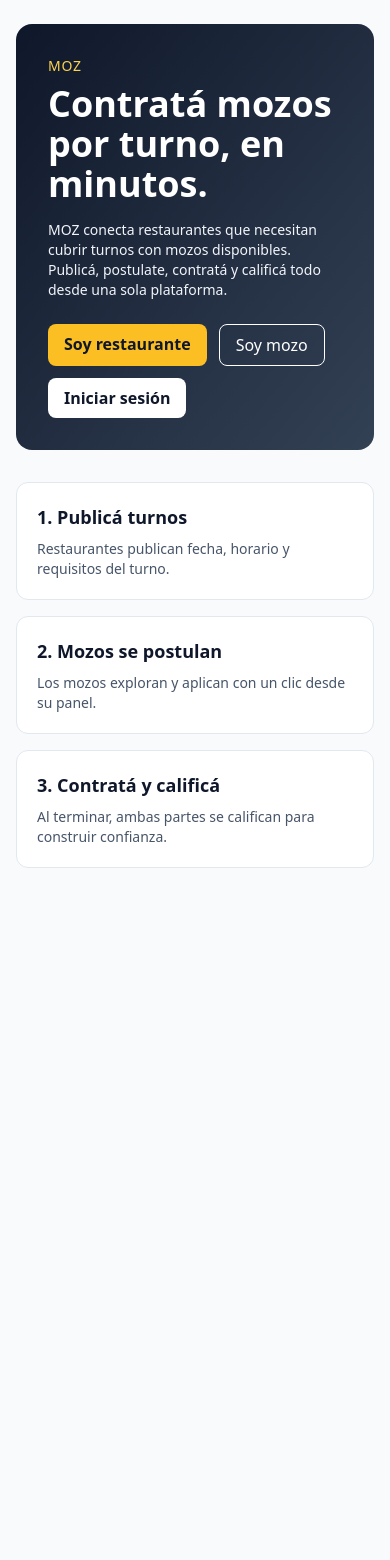
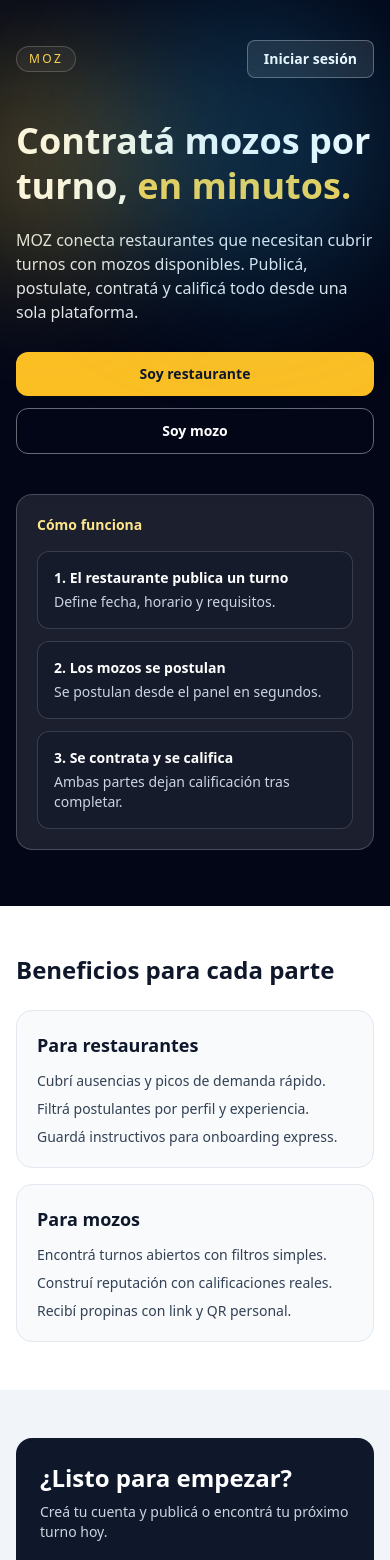
Before and after one commit to luisstroppi/moz, a Next.js app: page / in a window 390 px wide. Shown: the top 1560 px of the page. Before the commit the page ends 892 px from the top, so only its background shows below. Built offline with nearby package versions, Linux system fonts and the light colour scheme; no server answers.

Commit message:
feat: rediseñar landing full width y responsive

```diff
--- a/app/layout.tsx
+++ b/app/layout.tsx
@@ -14,9 +14,7 @@ export default function RootLayout({
   return (
     <html lang="es">
       <body>
-        <main className="mx-auto min-h-screen w-full max-w-6xl px-4 py-6 md:px-6">
-          {children}
-        </main>
+        <main className="min-h-screen w-full">{children}</main>
       </body>
     </html>
   );
--- a/app/page.tsx
+++ b/app/page.tsx
@@ -8,46 +8,114 @@ export default async function HomePage() {
   } = await supabase.auth.getUser();
 
   return (
-    <div className="space-y-8">
-      <section className="rounded-2xl bg-gradient-to-br from-slate-900 to-slate-700 p-8 text-white">
-        <p className="text-sm uppercase tracking-wider text-amber-300">MOZ</p>
-        <h1 className="mt-2 text-4xl font-bold">Contratá mozos por turno, en minutos.</h1>
-        <p className="mt-4 max-w-2xl text-sm text-slate-100">
+    <div className="bg-slate-950 text-white">
+      <section className="relative overflow-hidden px-4 pb-14 pt-10 sm:px-6 md:px-10 md:pt-14">
+        <div className="pointer-events-none absolute -left-20 top-10 h-60 w-60 rounded-full bg-amber-300/25 blur-3xl" />
+        <div className="pointer-events-none absolute right-0 top-0 h-72 w-72 rounded-full bg-sky-400/20 blur-3xl" />
+
+        <div className="mx-auto max-w-7xl">
+          <div className="mb-10 flex items-center justify-between">
+            <p className="rounded-full border border-white/20 bg-white/5 px-3 py-1 text-xs uppercase tracking-[0.2em] text-amber-300">
+              MOZ
+            </p>
+            <Link
+              href="/auth/login"
+              className="rounded-lg border border-white/30 bg-white/10 px-4 py-2 text-sm font-semibold text-white no-underline hover:bg-white/20"
+            >
+              {user ? "Ir al portal" : "Iniciar sesión"}
+            </Link>
+          </div>
+
+          <div className="grid items-center gap-10 md:grid-cols-2">
+            <div>
+              <h1 className="text-4xl font-bold leading-tight sm:text-5xl md:text-6xl">
+                Contratá mozos por turno,
+                <span className="text-amber-300"> en minutos.</span>
+              </h1>
+              <p className="mt-5 max-w-xl text-base text-slate-200 sm:text-lg">
                 MOZ conecta restaurantes que necesitan cubrir turnos con mozos disponibles. Publicá, postulate,
                 contratá y calificá todo desde una sola plataforma.
               </p>
-        <div className="mt-6 flex flex-wrap gap-3">
-          <Link href="/auth/signup?role=restaurant" className="rounded-lg bg-amber-400 px-4 py-2 font-semibold text-slate-900 no-underline">
+              <div className="mt-7 flex flex-col gap-3 sm:flex-row sm:flex-wrap">
+                <Link
+                  href="/auth/signup?role=restaurant"
+                  className="rounded-xl bg-amber-400 px-5 py-3 text-center text-sm font-bold text-slate-900 no-underline"
+                >
                   Soy restaurante
                 </Link>
-          <Link href="/auth/signup?role=waiter" className="rounded-lg border border-white px-4 py-2 text-white no-underline">
+                <Link
+                  href="/auth/signup?role=waiter"
+                  className="rounded-xl border border-white/40 bg-transparent px-5 py-3 text-center text-sm font-bold text-white no-underline"
+                >
                   Soy mozo
                 </Link>
-          {user ? (
-            <Link href="/auth/login" className="rounded-lg bg-white px-4 py-2 font-semibold text-slate-900 no-underline">
-              Ir al portal
-            </Link>
-          ) : (
-            <Link href="/auth/login" className="rounded-lg bg-white px-4 py-2 font-semibold text-slate-900 no-underline">
-              Iniciar sesión
-            </Link>
-          )}
+              </div>
+            </div>
+
+            <div className="rounded-2xl border border-white/20 bg-white/10 p-5 backdrop-blur-sm sm:p-6">
+              <p className="text-sm font-semibold text-amber-200">Cómo funciona</p>
+              <div className="mt-4 space-y-3">
+                <article className="rounded-xl border border-white/15 bg-slate-900/40 p-4">
+                  <p className="text-sm font-semibold">1. El restaurante publica un turno</p>
+                  <p className="mt-1 text-sm text-slate-300">Define fecha, horario y requisitos.</p>
+                </article>
+                <article className="rounded-xl border border-white/15 bg-slate-900/40 p-4">
+                  <p className="text-sm font-semibold">2. Los mozos se postulan</p>
+                  <p className="mt-1 text-sm text-slate-300">Se postulan desde el panel en segundos.</p>
+                </article>
+                <article className="rounded-xl border border-white/15 bg-slate-900/40 p-4">
+                  <p className="text-sm font-semibold">3. Se contrata y se califica</p>
+                  <p className="mt-1 text-sm text-slate-300">Ambas partes dejan calificación tras completar.</p>
+                </article>
+              </div>
+            </div>
+          </div>
         </div>
       </section>
 
-      <section className="grid gap-4 md:grid-cols-3">
-        <article className="rounded-xl border border-slate-200 bg-white p-5">
-          <h2 className="mb-2 text-lg font-semibold">1. Publicá turnos</h2>
-          <p className="text-sm text-slate-600">Restaurantes publican fecha, horario y requisitos del turno.</p>
+      <section className="bg-white px-4 py-12 text-slate-900 sm:px-6 md:px-10">
+        <div className="mx-auto max-w-7xl">
+          <h2 className="text-2xl font-bold sm:text-3xl">Beneficios para cada parte</h2>
+          <div className="mt-6 grid gap-4 md:grid-cols-2">
+            <article className="rounded-2xl border border-slate-200 bg-slate-50 p-5">
+              <h3 className="text-lg font-semibold">Para restaurantes</h3>
+              <ul className="mt-3 space-y-2 text-sm text-slate-700">
+                <li>Cubrí ausencias y picos de demanda rápido.</li>
+                <li>Filtrá postulantes por perfil y experiencia.</li>
+                <li>Guardá instructivos para onboarding express.</li>
+              </ul>
             </article>
-        <article className="rounded-xl border border-slate-200 bg-white p-5">
-          <h2 className="mb-2 text-lg font-semibold">2. Mozos se postulan</h2>
-          <p className="text-sm text-slate-600">Los mozos exploran y aplican con un clic desde su panel.</p>
+            <article className="rounded-2xl border border-slate-200 bg-slate-50 p-5">
+              <h3 className="text-lg font-semibold">Para mozos</h3>
+              <ul className="mt-3 space-y-2 text-sm text-slate-700">
+                <li>Encontrá turnos abiertos con filtros simples.</li>
+                <li>Construí reputación con calificaciones reales.</li>
+                <li>Recibí propinas con link y QR personal.</li>
+              </ul>
             </article>
-        <article className="rounded-xl border border-slate-200 bg-white p-5">
-          <h2 className="mb-2 text-lg font-semibold">3. Contratá y calificá</h2>
-          <p className="text-sm text-slate-600">Al terminar, ambas partes se califican para construir confianza.</p>
-        </article>
+          </div>
+        </div>
+      </section>
+
+      <section className="bg-slate-100 px-4 py-12 sm:px-6 md:px-10">
+        <div className="mx-auto max-w-7xl rounded-2xl bg-slate-900 p-6 text-white sm:p-8">
+          <h2 className="text-2xl font-bold sm:text-3xl">¿Listo para empezar?</h2>
+          <p className="mt-2 text-sm text-slate-300 sm:text-base">Creá tu cuenta y publicá o encontrá tu próximo turno hoy.</p>
+          <div className="mt-5 flex flex-col gap-3 sm:flex-row">
+            <Link
+              href="/auth/signup?role=restaurant"
+              className="rounded-xl bg-amber-400 px-5 py-3 text-center text-sm font-bold text-slate-900 no-underline"
+            >
+              Crear cuenta restaurante
+            </Link>
+            <Link
+              href="/auth/signup?role=waiter"
+              className="rounded-xl border border-white/30 px-5 py-3 text-center text-sm font-bold text-white no-underline"
+            >
+              Crear cuenta mozo
+            </Link>
+          </div>
+        </div>
       </section>
     </div>
   );
```
Lines whose indentation alone changed are shown as unchanged.
